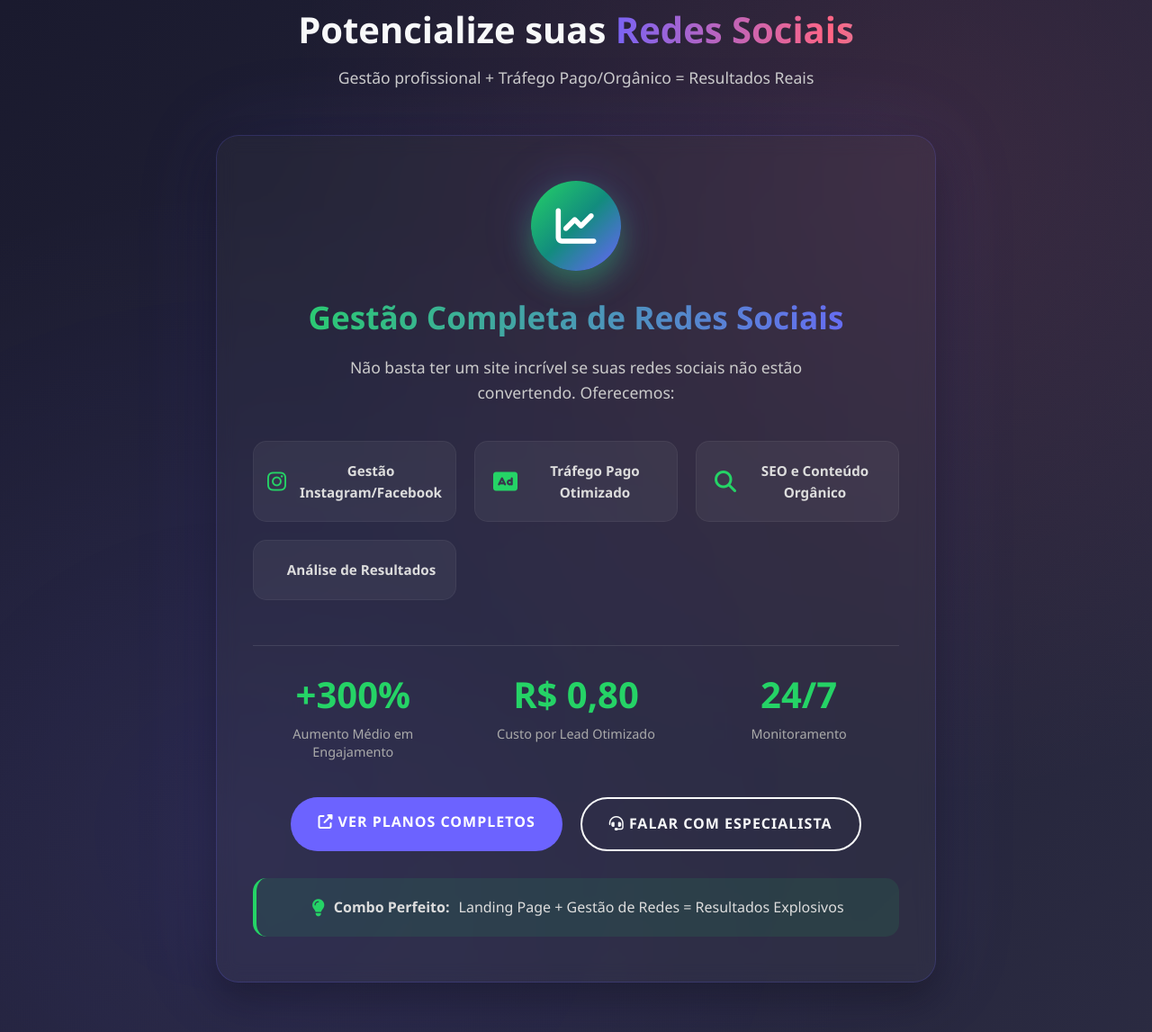
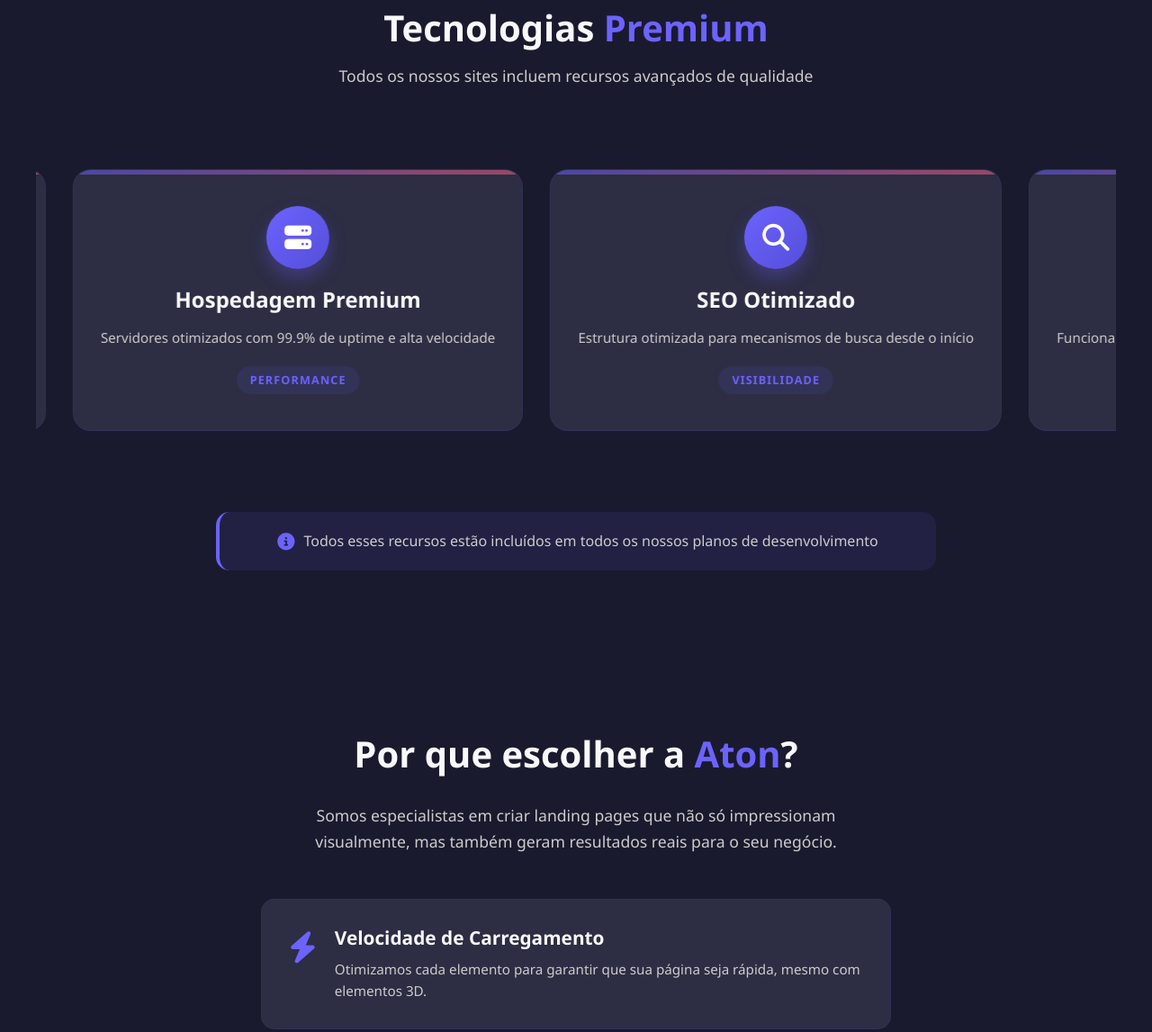
Before and after one commit to Felipao00/Atton, a plain HTML site: page index.html in a window 1280 px wide. Shown: the part 5946-7093 px from the top of the page at 90% size. Drawn offline with nearby package versions, Linux system fonts and the light colour scheme; animation ran at ten frames a second.

Commit message:
remoção de gestão de redes sociais

```diff
--- a/index.html
+++ b/index.html
@@ -567,71 +567,6 @@
         </div>
     </section>
 
-<!-- Seção Promocional para Gestão de Redes Sociais -->
-<section id="social-media-promo" class="social-promo">
-    <div class="section-header">
-        <h2 class="section-title">Potencialize suas <span class="gradient-text">Redes Sociais</span></h2>
-        <p class="section-subtitle">Gestão profissional + Tráfego Pago/Orgânico = Resultados Reais</p>
-    </div>
-
-    <div class="promo-container">
-        <div class="promo-content">
-            <div class="promo-icon">
-                <i class="fas fa-chart-line"></i>
-            </div>
-            <h3>Gestão Completa de Redes Sociais</h3>
-            <p>Não basta ter um site incrível se suas redes sociais não estão convertendo. Oferecemos:</p>
-
-            <div class="promo-features">
-                <div class="promo-feature">
-                    <i class="fab fa-instagram"></i>
-                    <span>Gestão Instagram/Facebook</span>
-                </div>
-                <div class="promo-feature">
-                    <i class="fas fa-ad"></i>
-                    <span>Tráfego Pago Otimizado</span>
-                </div>
-                <div class="promo-feature">
-                    <i class="fas fa-search"></i>
-                    <span>SEO e Conteúdo Orgânico</span>
-                </div>
-                <div class="promo-feature">
-                    <i class="fas fa-analytics"></i>
-                    <span>Análise de Resultados</span>
-                </div>
-            </div>
-
-            <div class="promo-stats">
-                <div class="promo-stat">
-                    <h4>+300%</h4>
-                    <p>Aumento Médio em Engajamento</p>
-                </div>
-                <div class="promo-stat">
-                    <h4>R$ 0,80</h4>
-                    <p>Custo por Lead Otimizado</p>
-                </div>
-                <div class="promo-stat">
-                    <h4>24/7</h4>
-                    <p>Monitoramento</p>
-                </div>
-            </div>
-
-            <div class="promo-cta">
-                <a href="gestao-redes.html" class="btn-primary">
-                    <i class="fas fa-external-link-alt"></i> Ver Planos Completos
-                </a>
-                <a href="#contact" class="btn-secondary">
-                    <i class="fas fa-headset"></i> Falar com Especialista
-                </a>
-            </div>
-
-            <div class="promo-note">
-                <p><i class="fas fa-lightbulb"></i> <strong>Combo Perfeito:</strong> Landing Page + Gestão de Redes = Resultados Explosivos</p>
-            </div>
-        </div>
-    </div>
-</section>
-
     <!-- Carrossel de Recursos Técnicos -->
     <section class="features-carousel">
         <div class="section-header">
```
